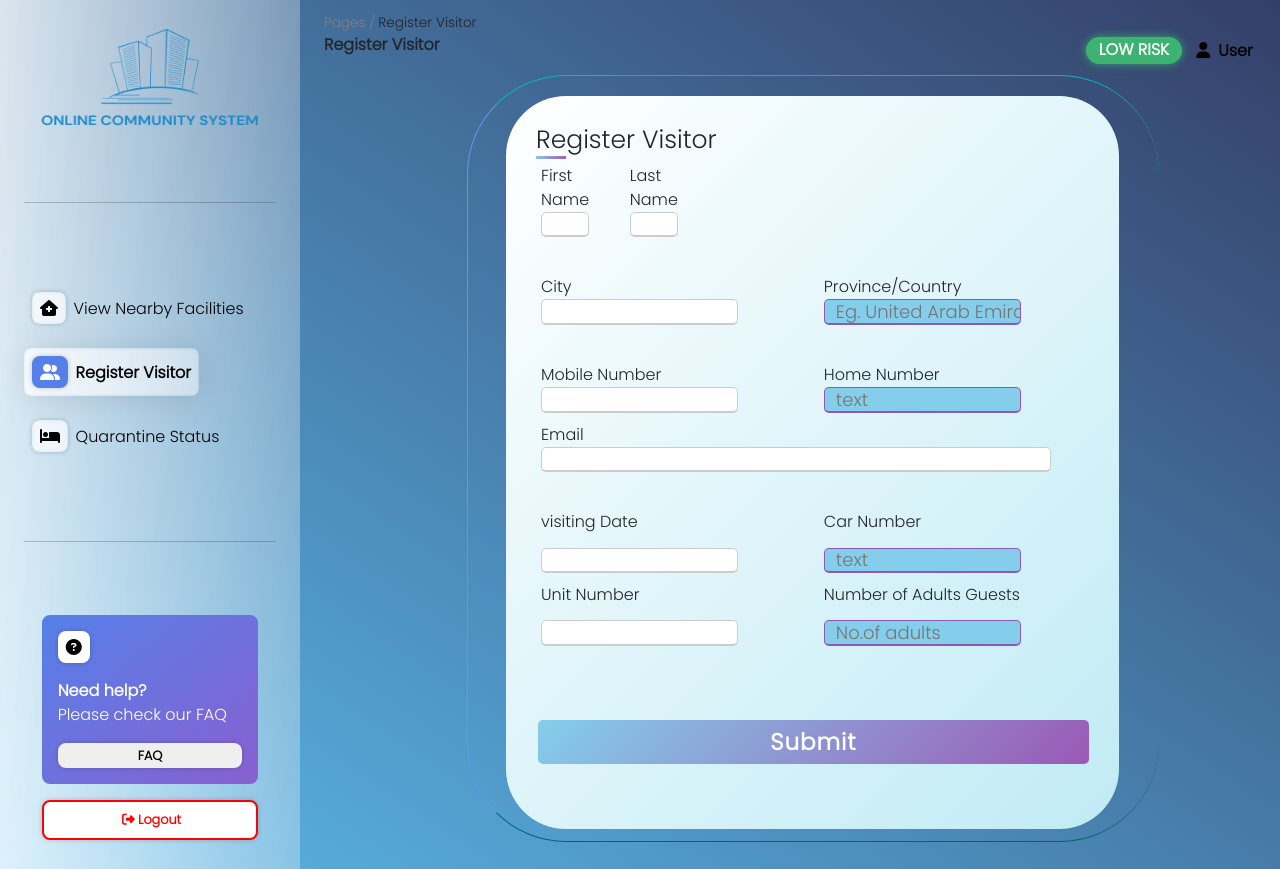
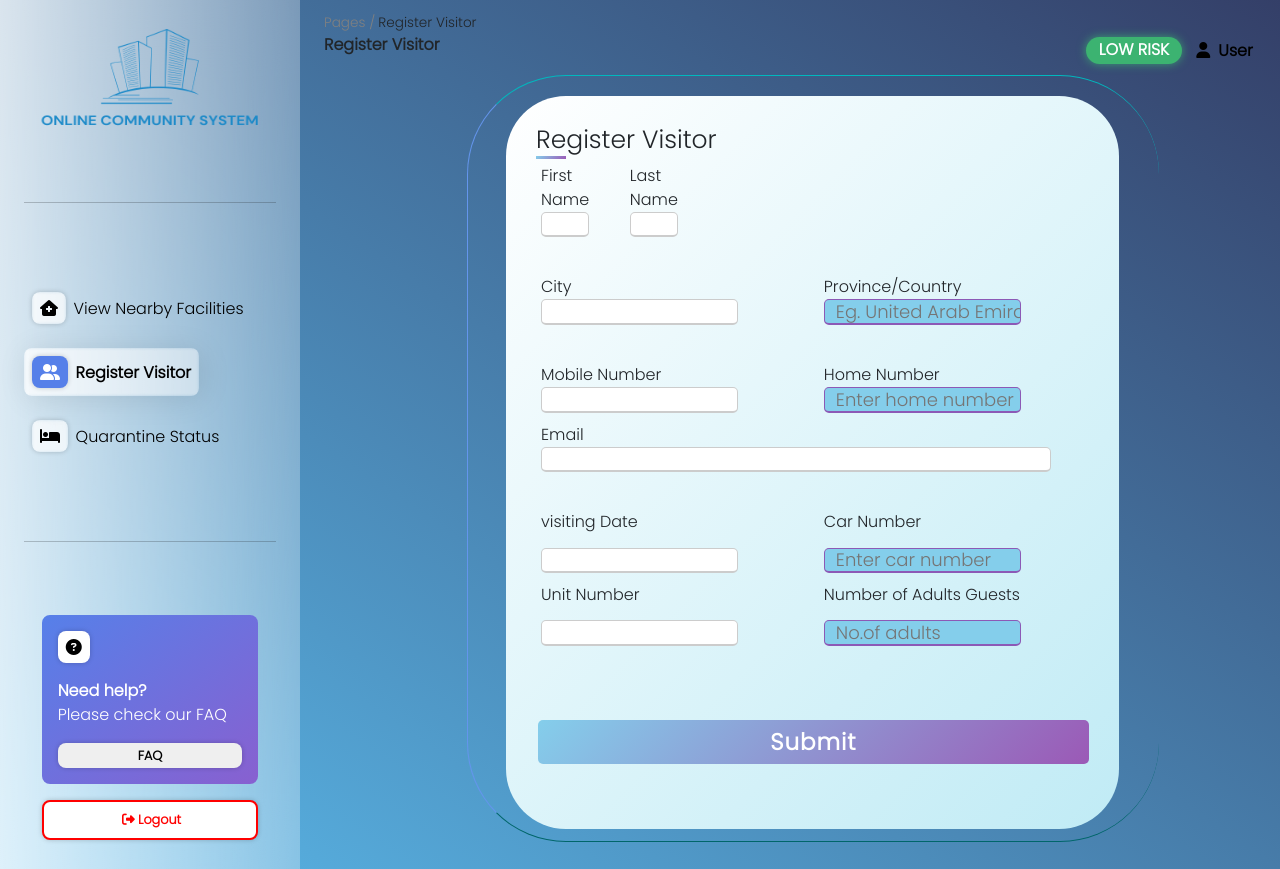
Before and after one commit to mekukun/OC-Team1, a PHP site: page /resident/registervisitor.php in a window 1280 px wide. Run offline with PHP 8.4, Linux system fonts and the light colour scheme; a user stored in the database is signed in; some libraries are stand-ins or nearby versions.

Commit message:
Update registervisitor.php

```diff
--- a/resident/registervisitor.php
+++ b/resident/registervisitor.php
@@ -138,13 +138,13 @@ if (empty($_SESSION['userid'])) {
 
                       <div class="input-box">
                         <span class="details">Home Number</span>
-                        <input class="ab" type="tel" placeholder="text" name="HomeNumber">
+                        <input class="ab" type="tel" placeholder="Enter home number" name="HomeNumber">
                       </div>
                     </div>
 
                     <div class="input-box">
                       <span class="details">Email</span>
-                      <input class="email" type="email" placeholder="email" id="email" name="Email" required>
+                      <input class="email" type="email" placeholder="Enter email" id="email" name="Email" required>
                     </div>
 
                   </div>
@@ -160,7 +160,7 @@ if (empty($_SESSION['userid'])) {
 
                       <div class="input-box">
                         <span class="details">Car Number</span>
-                        <input class="ab" type="text" placeholder="text" name="CarNumber" id="Car">
+                        <input class="ab" type="text" placeholder="Enter car number" name="CarNumber" id="Car">
                       </div>
 
 
```
